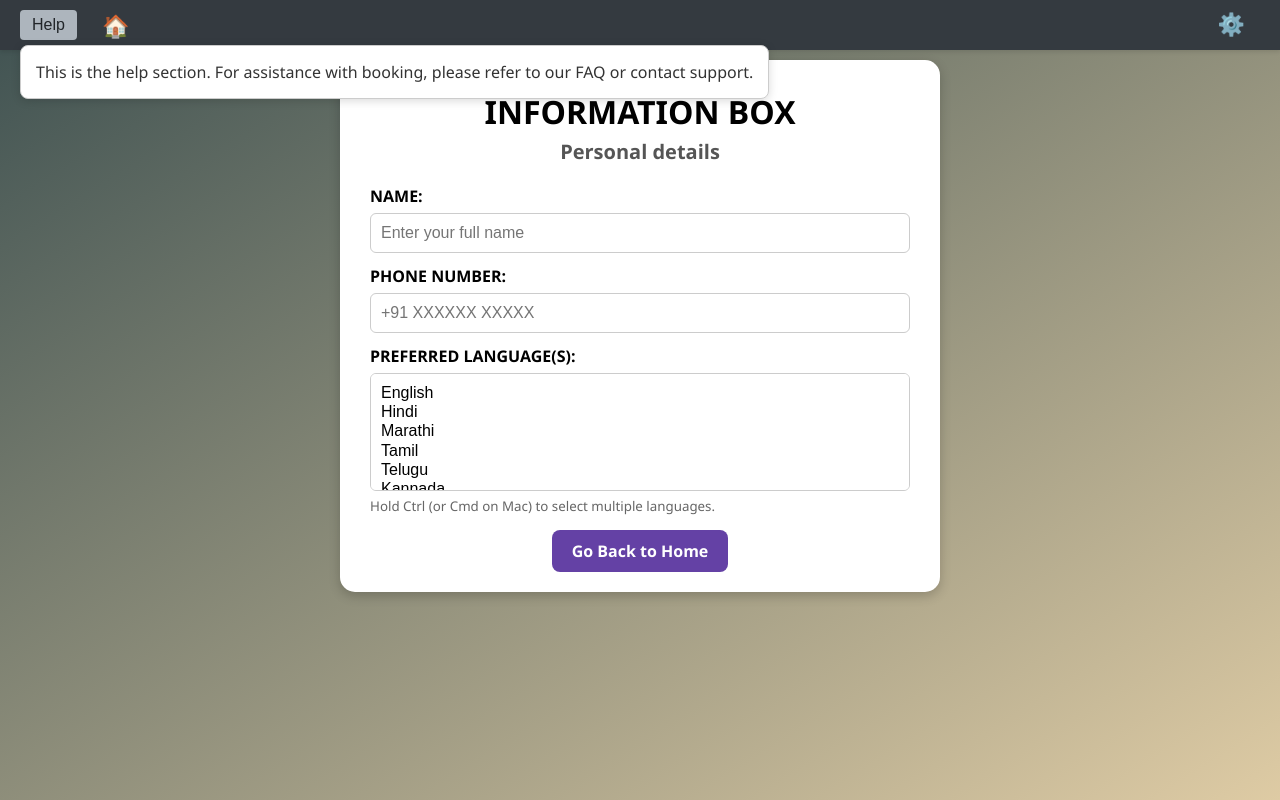
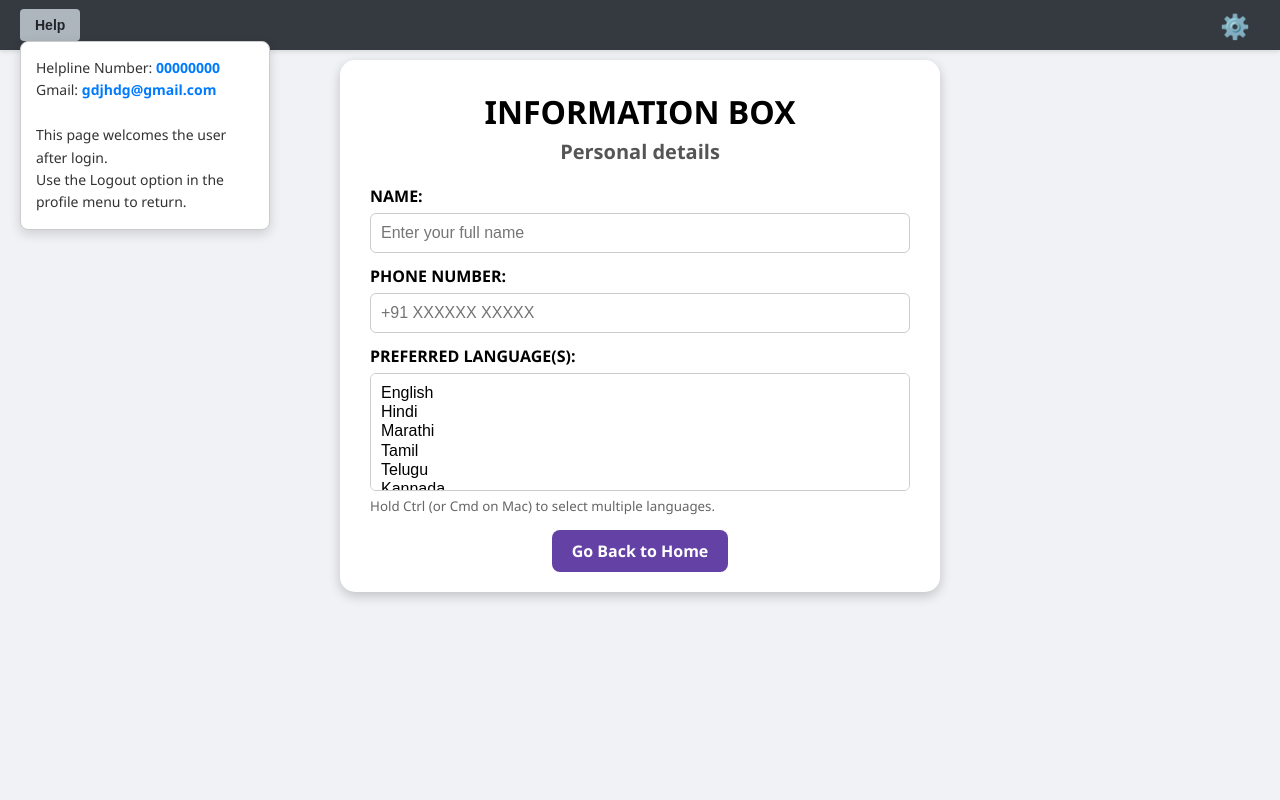
Before and after one commit to NEW-ELLORA/NEW-ELLORA, a plain HTML site: page booking.html in a window 1280 px wide. Both pictures are taken after a click on the button "Help". Drawn offline with Linux system fonts and the light colour scheme.

Commit message:
Update booking.html

```diff
--- a/booking.html
+++ b/booking.html
@@ -13,94 +13,120 @@
 
     body {
       font-family: 'Segoe UI', Tahoma, Geneva, Verdana, sans-serif;
-      background: linear-gradient(to bottom right, #3e5151, #decba4);
+      background-color: #f0f2f5; /* Light grey/lavenderish background */
       display: flex;
       flex-direction: column;
       align-items: center;
       min-height: 100vh;
-      padding-top: 60px; /* Add padding to body to offset fixed top-bar */
+      padding-top: 60px; /* Add padding to body to offset fixed taskbar, adjust if taskbar height changes */
     }
 
-    /* New Top Bar Styles */
-    .top-bar {
-      width: 100%;
-      background-color: #343a40; /* Dark grey, similar to screenshot's header */
-      padding: 0 20px; /* Reduced vertical padding */
+    /* Taskbar Styles */
+    .taskbar {
+      background-color: #343a40; /* Dark grey */
+      color: white;
+      padding: 0 20px;
+      height: 50px; /* Fixed height */
       display: flex;
       justify-content: space-between;
       align-items: center;
-      color: white;
       position: fixed;
       top: 0;
       left: 0;
-      z-index: 1000; /* High z-index */
-      height: 50px; /* Fixed height for the bar */
-      box-shadow: 0 2px 4px rgba(0,0,0,0.1); /* Subtle shadow */
+      width: 100%;
+      z-index: 1000;
+      box-shadow: 0 2px 4px rgba(0,0,0,0.1);
     }
 
-    .top-bar-left {
-      display: flex;
-      align-items: center;
+    .taskbar > div:first-child { /* Container for Help button and its dropdown */
+        position: relative; /* For help-content positioning */
+        display: flex; /* To align help button if other items were next to it */
+        align-items: center;
     }
 
-    .top-bar .top-bar-button { /* Common style for buttons in top bar */
-      text-decoration: none;
+    .taskbar .help-button {
+      background-color: #adb5bd;
+      color: #212529;
+      border: none;
+      padding: 8px 15px;
+      border-radius: 4px;
       cursor: pointer;
-      background-color: transparent;
-      border: none;
-      font-size: 16px;
-      display: flex;
-      align-items: center;
-      height: 100%; /* Make buttons fill height for easier clicking */
-      padding: 0 15px; /* Horizontal padding */
-    }
-
-
-    .top-bar .help-button { /* Specific style for Help button */
-      background-color: #adb5bd; /* Light grey background like screenshot */
-      color: #212529; /* Dark text */
-      border-radius: 4px;
-      margin-right: 10px;
-      padding: 6px 12px; /* Adjusted padding */
-      height: auto; /* Override common height */
+      font-size: 14px;
+      font-weight: bold;
       transition: background-color 0.2s;
     }
-    .top-bar .help-button:hover {
+    .taskbar .help-button:hover {
       background-color: #9fa8b0;
     }
 
-
-    .top-bar .home-icon-button,
-    .top-bar .settings-button { /* Styles for Home and Settings icons */
-      color: white;
-      font-size: 22px; /* Larger icon size */
-      transition: background-color 0.2s;
+    .taskbar .help-content { /* ID: helpContent */
+      display: none;
+      position: absolute;
+      top: 100%; /* Position below the button */
+      left: 0;
+      background-color: white;
+      color: #333;
+      border: 1px solid #ccc;
+      border-radius: 8px;
+      padding: 15px;
+      box-shadow: 0 4px 12px rgba(0,0,0,0.15);
+      z-index: 1010;
+      min-width: 250px; /* Adjust as needed */
+      font-size: 14px;
+      line-height: 1.6;
     }
-    .top-bar .home-icon-button:hover,
-    .top-bar .settings-button:hover {
-      background-color: #495057; /* Darker hover for icons */
-    }
-    .top-bar .home-icon-button {
-        margin-right: 5px; /* Small space if needed */
+    .taskbar .help-content b {
+        color: #007bff;
     }
 
-
-    /* Original image container - commented out */
-    /*
-    .image-container {
-      width: 100%;
-      height: 50vh;
-      overflow: hidden;
+    .profile-dropdown {
+      position: relative; /* For dropdown-content positioning */
     }
 
-    .booking-image {
+    .profile-icon {
+      font-size: 24px; /* Settings icon size */
+      cursor: pointer;
+      padding: 10px;
+      display: block; /* Ensures padding works as expected */
+    }
+    .profile-icon:hover {
+      background-color: #495057;
+      border-radius: 4px;
+    }
+
+    .dropdown-content { /* ID: profileDropdown */
+      display: none;
+      position: absolute;
+      top: 100%; /* Position below the icon */
+      right: 0;
+      background-color: white;
+      color: #333;
+      min-width: 160px;
+      box-shadow: 0px 8px 16px 0px rgba(0,0,0,0.2);
+      z-index: 1010;
+      border-radius: 8px;
+      border: 1px solid #ccc;
+      padding: 5px 0; /* Add some padding around buttons */
+    }
+
+    .dropdown-content button {
+      color: black;
+      padding: 10px 15px;
+      text-decoration: none;
+      display: block;
       width: 100%;
-      height: 100%;
-      object-fit: cover;
-      display: block;
+      text-align: left;
+      background: none;
+      border: none;
+      cursor: pointer;
+      font-size: 14px;
     }
-    */
 
+    .dropdown-content button:hover {
+      background-color: #f1f1f1;
+    }
+
+    /* Main Info Box and Form Styles (largely unchanged from previous) */
     .info-box {
       background-color: white;
       padding: 30px;
@@ -108,8 +134,7 @@
       box-shadow: 0 4px 12px rgba(0, 0, 0, 0.2);
       width: 90%;
       max-width: 600px;
-      /* margin-top: 30px; Adjusted by body padding-top */
-      margin-bottom: 50px;
+      margin-bottom: 50px; /* No margin-top needed due to body padding */
     }
 
     h1 {
@@ -163,58 +188,28 @@
       margin-top: 6px;
       color: #666;
     }
-
-    /* Dropdown styles */
-    #helpContent, #settingsDropdown { /* Renamed profileDropdown to settingsDropdown */
-      position: absolute; /* Will be positioned by JS */
-      background: #fff;
-      border: 1px solid #ccc;
-      border-radius: 8px;
-      padding: 15px;
-      display: none;
-      z-index: 1010; /* Above top-bar */
-      box-shadow: 0 2px 10px rgba(0,0,0,0.15);
-      color: #333; /* Ensure text color is dark for readability */
-    }
-    #settingsDropdown p { /* Make clickable items in dropdown look more like links */
-        cursor: pointer;
-        padding: 8px 0;
-    }
-    #settingsDropdown p:hover {
-        background-color: #f0f0f0;
-    }
-
   </style>
 </head>
 <body>
 
-  <!-- New Top Bar -->
-  <div class="top-bar">
-    <div class="top-bar-left">
-      <button class="top-bar-button help-button" onclick="toggleHelp()">Help</button>
-      <a href="index.html" class="top-bar-button home-icon-button">🏠</a>
+  <!-- Taskbar -->
+  <div class="taskbar">
+    <div> <!-- This div wraps the help button and its content for relative positioning -->
+      <button class="help-button" onclick="toggleHelp()">Help</button>
+      <div class="help-content" id="helpContent">
+        Helpline Number: <b>00000000</b><br>
+        Gmail: <b>gdjhdg@gmail.com</b><br><br>
+        This page welcomes the user after login.<br>
+        Use the Logout option in the profile menu to return.
+      </div>
     </div>
-    <button class="top-bar-button settings-button" onclick="toggleSettings()">⚙️</button>
-  </div>
 
-  <!-- Top image section (Commented out to match screenshot) -->
-  <!--
-  <div class="image-container">
-    <img src="booking_text_image_in_the_style.jpeg" alt="Booking Banner" class="booking-image">
-  </div>
-  -->
-
-  <!-- Help Dropdown -->
-  <div id="helpContent">
-    <p>This is the help section. For assistance with booking, please refer to our FAQ or contact support.</p>
-  </div>
-
-  <!-- Settings Dropdown (previously Profile Dropdown) -->
-  <div id="settingsDropdown">
-    <p onclick="viewProfile()">View Profile</p>
-    <p onclick="changeSettings()">Account Settings</p>
-    <hr style="margin: 5px 0;">
-    <p onclick="logout()">Logout</p>
+    <div class="profile-dropdown"> <!-- This div is for relative positioning of its dropdown -->
+      <span class="profile-icon" onclick="toggleDropdown()">⚙️</span>
+      <div class="dropdown-content" id="profileDropdown">
+        <button onclick="logout()">Logout</button>
+      </div>
+    </div>
   </div>
 
   <!-- Main form -->
@@ -222,7 +217,7 @@
     <h1>INFORMATION BOX</h1>
     <h2>Personal details</h2>
 
-    <form id="bookingForm"> <!-- Added an ID to the form for potential submission handling -->
+    <form id="bookingForm">
       <label for="name">NAME:</label>
       <input type="text" id="name" placeholder="Enter your full name" required>
 
@@ -244,81 +239,75 @@
 
       <div class="home-btn">
         <a href="index.html">Go Back to Home</a>
-        <!-- Example: <button type="submit">Submit Booking</button> -->
       </div>
     </form>
   </div>
 
-  <!-- JavaScript -->
   <script>
     function toggleHelp() {
       const helpBox = document.getElementById("helpContent");
-      const settingsBox = document.getElementById("settingsDropdown");
-      const helpButton = document.querySelector('.top-bar .help-button');
-
-      if (helpBox.style.display === "block") {
-        helpBox.style.display = "none";
-      } else {
-        helpBox.style.display = "block";
-        settingsBox.style.display = "none"; // Close other dropdown
-
-        const rect = helpButton.getBoundingClientRect();
-        helpBox.style.top = rect.bottom + 5 + 'px'; // 5px gap
-        helpBox.style.left = rect.left + 'px';
-        helpBox.style.right = 'auto';
+      const profileBox = document.getElementById("profileDropdown");
+      if (helpBox) {
+        const isHelpDisplayed = helpBox.style.display === "block";
+        helpBox.style.display = isHelpDisplayed ? "none" : "block";
+        if (!isHelpDisplayed && profileBox) { // If opening help, close profile
+            profileBox.style.display = "none";
+        }
       }
     }
 
-    function toggleSettings() {
-      const settingsBox = document.getElementById("settingsDropdown");
+    function toggleDropdown() {
+      const dropdown = document.getElementById("profileDropdown");
       const helpBox = document.getElementById("helpContent");
-      const settingsButton = document.querySelector('.top-bar .settings-button');
-
-      if (settingsBox.style.display === "block") {
-        settingsBox.style.display = "none";
-      } else {
-        settingsBox.style.display = "block";
-        helpBox.style.display = "none"; // Close other dropdown
-
-        const rect = settingsButton.getBoundingClientRect();
-        settingsBox.style.top = rect.bottom + 5 + 'px'; // 5px gap
-        // Align to the right edge of the button
-        settingsBox.style.left = 'auto';
-        settingsBox.style.right = (document.documentElement.clientWidth - rect.right) + 'px';
+      if (dropdown) {
+        const isDropdownDisplayed = dropdown.style.display === "block";
+        dropdown.style.display = isDropdownDisplayed ? "none" : "block";
+        if (!isDropdownDisplayed && helpBox) { // If opening profile, close help
+            helpBox.style.display = "none";
+        }
       }
     }
 
     function logout() {
-      alert("You have been logged out.");
-      window.location.href = "login.html"; // Ensure login.html exists
-    }
-    function viewProfile() {
-      alert("Navigating to profile page...");
-      // window.location.href = "profile.html";
-    }
-    function changeSettings() {
-      alert("Navigating to account settings...");
-      // window.location.href = "settings.html";
+      alert("You have been logged out."); // Added an alert for user feedback
+      window.location.href = "index.html"; // As per your provided snippet
     }
 
-
-    // Close dropdown/help if clicking outside
     document.addEventListener("click", function(event) {
       const helpContent = document.getElementById("helpContent");
-      const settingsDropdown = document.getElementById("settingsDropdown");
+      const helpButton = document.querySelector(".help-button"); // Target the button
+      const profileDropdownContent = document.getElementById("profileDropdown");
+      const profileIcon = document.querySelector(".profile-icon"); // Target the icon
 
-      const helpButton = document.querySelector('.top-bar .help-button');
-      const settingsButton = document.querySelector('.top-bar .settings-button');
-
-      // Check for Help dropdown
-      if (helpContent.style.display === 'block' && !helpButton.contains(event.target) && !helpContent.contains(event.target)) {
+      // Close help content if click is outside help button and help content
+      if (helpButton && helpContent && helpContent.style.display === "block" &&
+          !helpButton.contains(event.target) &&
+          !helpContent.contains(event.target)) {
         helpContent.style.display = "none";
       }
-      // Check for Settings dropdown
-      if (settingsDropdown.style.display === 'block' && !settingsButton.contains(event.target) && !settingsDropdown.contains(event.target)) {
-        settingsDropdown.style.display = "none";
+
+      // Close profile dropdown if click is outside profile icon and profile dropdown content
+      if (profileIcon && profileDropdownContent && profileDropdownContent.style.display === "block" &&
+          !profileIcon.contains(event.target) && // Check against the icon
+          !profileDropdownContent.contains(event.target)) {
+        profileDropdownContent.style.display = "none";
       }
     });
+
+    const form = document.getElementById('bookingForm');
+    if (form) {
+      form.addEventListener('submit', function(event) {
+        if (!form.checkValidity()) {
+          event.preventDefault();
+          alert("Please fill out all required fields correctly, including a valid phone number if entered.");
+        } else {
+          // Optional: Handle form submission here (e.g., send data with Fetch API)
+          // event.preventDefault(); // Keep this if you're handling submission with JS
+          alert("Form submitted successfully (simulated)!"); // Example success
+          // console.log("Form submitted (simulated)");
+        }
+      });
+    }
   </script>
 </body>
 </html>
```
